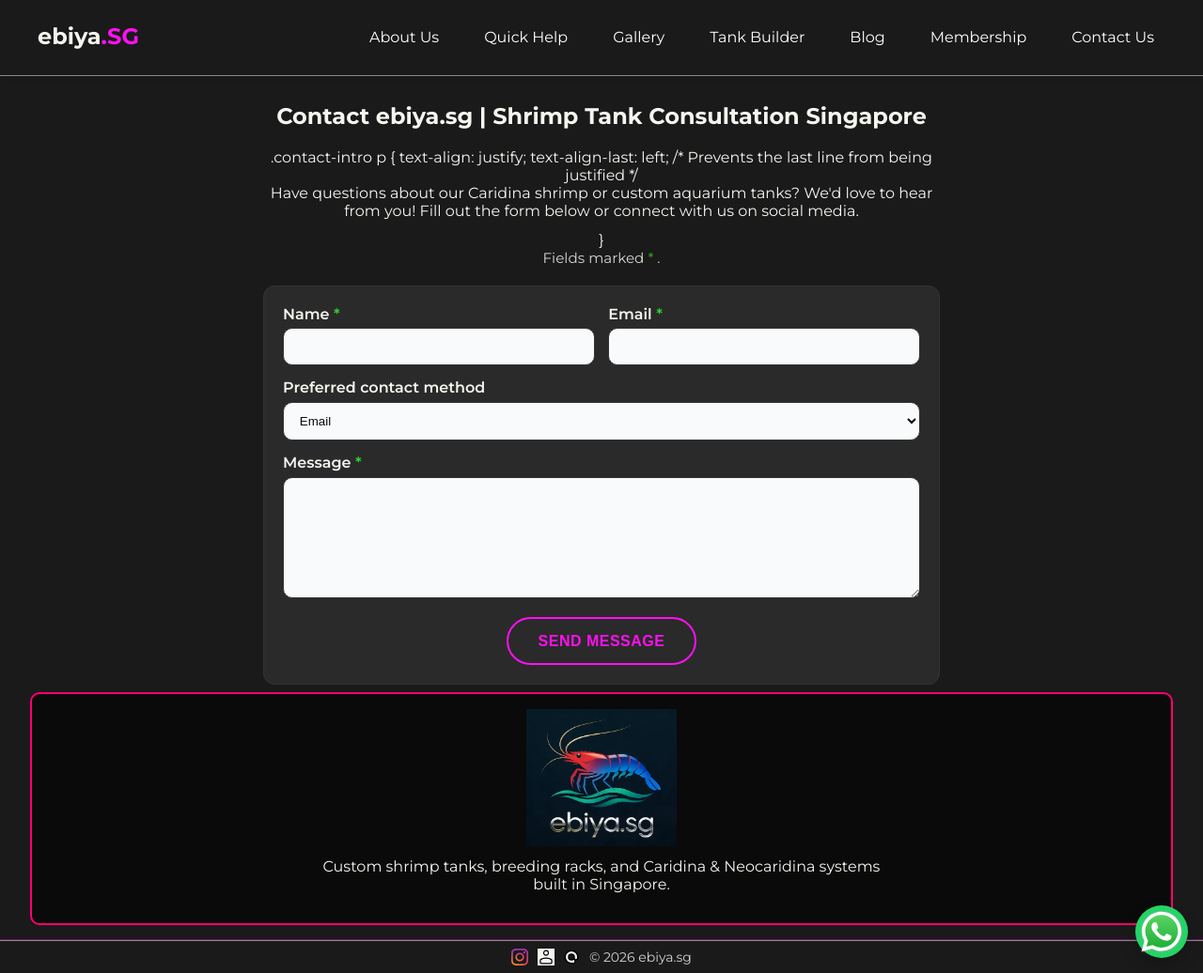
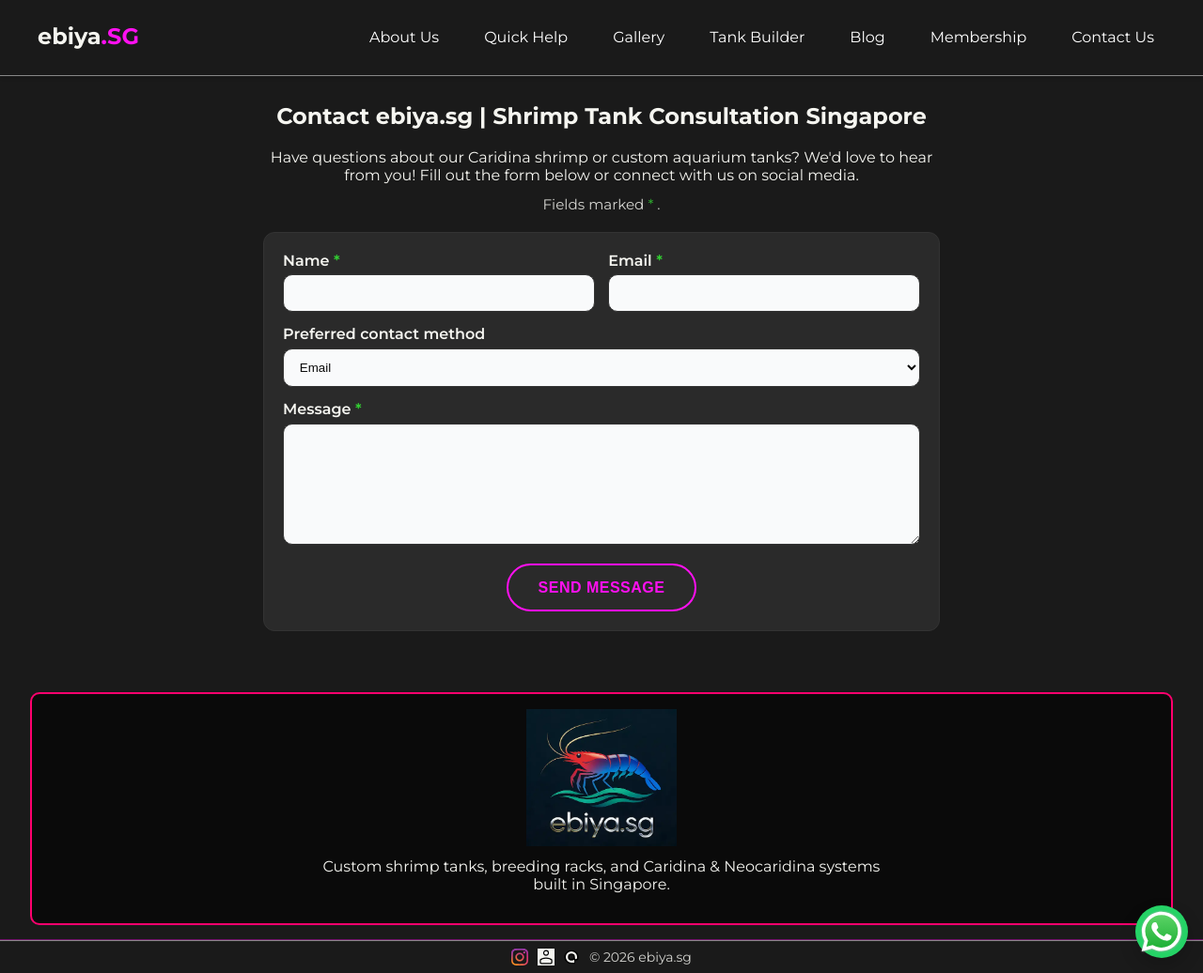
Before and after one commit to m33lucky-benny/ebiya-main, a Jekyll site: the page built from contact.md, in a window 1280 px wide and 1036 px high. Shown: the whole window at 94% size. Built offline with Jekyll 4.4.1, drawn with Linux system fonts in a browser that asks for light colours.

Commit message:
Update contact.md

```diff
--- a/contact.md
+++ b/contact.md
@@ -6,13 +6,8 @@ permalink: /contact/
 ---
 <div class="contact-wrap">
   <div class="contact-intro">
-  .contact-intro p {
-  text-align: justify;
-  text-align-last: left; /* Prevents the last line from being justified */
+     <p>Have questions about our Caridina shrimp or custom aquarium tanks? We'd love to hear from you! Fill out the form below or connect with us on social media.</p>
 
-
-     <p>Have questions about our Caridina shrimp or custom aquarium tanks? We'd love to hear from you! Fill out the form below or connect with us on social media.</p>
-  }
 
     <p class="contact-note">
       Fields marked <span class="required" aria-hidden="true">*</span>
```
